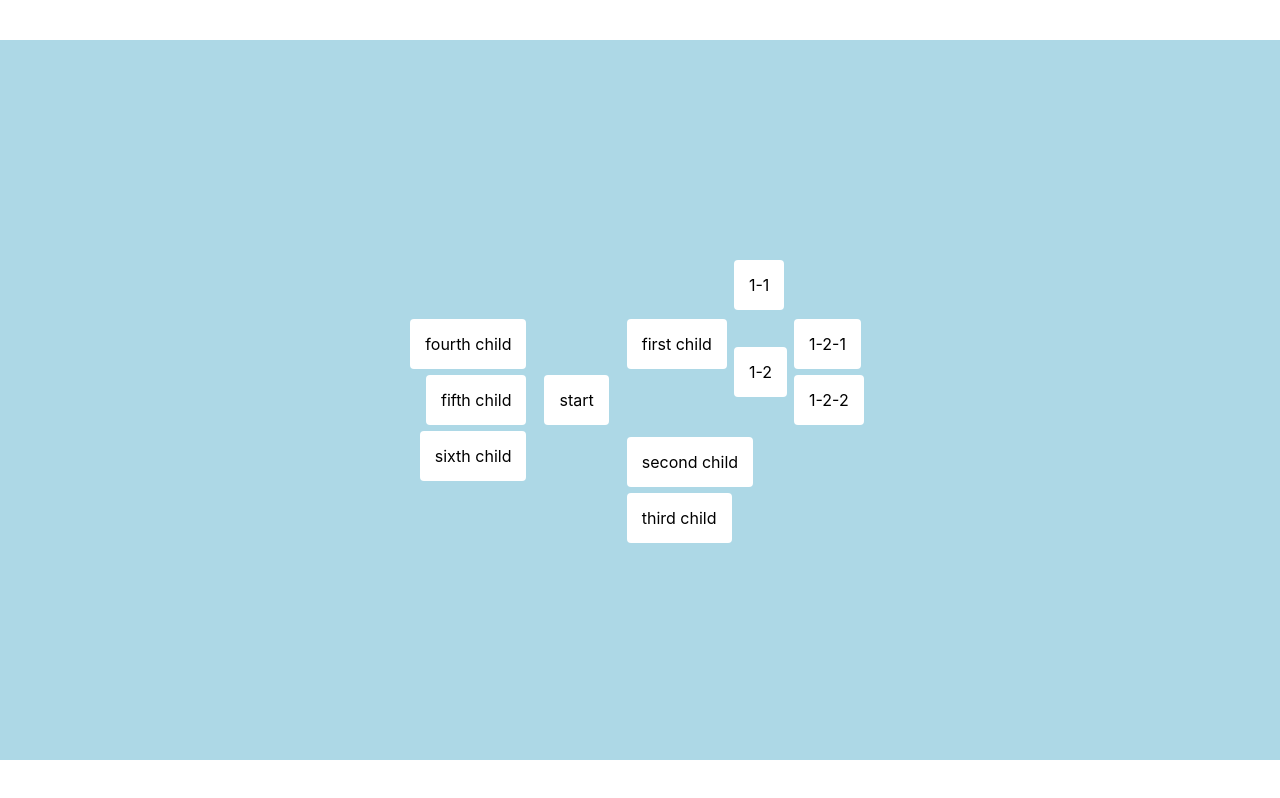
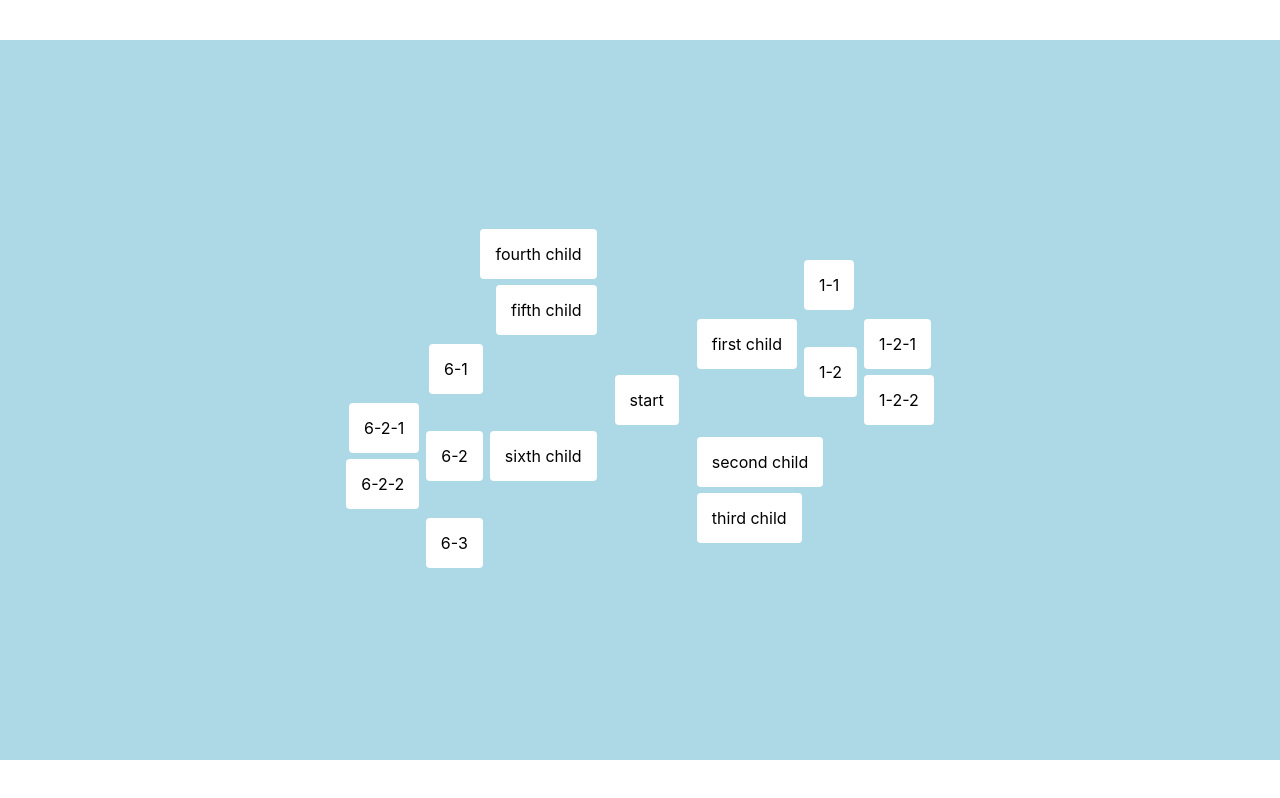
Before and after one commit to svenTheTerrible/mindmapr, a React (Create React App) app: page / in a window 1280 px wide. Built offline with nearby package versions, Linux system fonts and the light colour scheme.

Commit message:
Fix alignment problem on left side of mindmap

```diff
--- a/src/App.tsx
+++ b/src/App.tsx
@@ -63,7 +63,34 @@ export const App: FC = () => {
       {
         id: 6,
         name: "sixth child",
-        children: [],
+        children: [
+          {
+            id: 11,
+            name: "6-1",
+            children: [],
+          },
+          {
+            id: 12,
+            name: "6-2",
+            children: [
+              {
+                id: 14,
+                name: "6-2-1",
+                children: [],
+              },
+              {
+                id: 15,
+                name: "6-2-2",
+                children: [],
+              },
+            ],
+          },
+          {
+            id: 13,
+            name: "6-3",
+            children: [],
+          },
+        ],
       },
     ],
   });
--- /dev/null
+++ b/src/mindmapr/Item.css
@@ -0,0 +1,9 @@
+.leftItem {
+    display: flex;
+    justify-content: end;
+}
+
+.rightItem {
+    display: flex;
+    justify-content: start;
+}
--- a/src/mindmapr/Item.tsx
+++ b/src/mindmapr/Item.tsx
@@ -1,6 +1,7 @@
 import { HasIdAndChildren } from "./Mindmapr";
 import { ReactNode } from "react";
 import { ItemGroup } from "./ItemGroup";
+import "./Item.css";
 
 interface ItemProps<T extends HasIdAndChildren> {
   item: T;
@@ -14,7 +15,7 @@ export const Item = <T extends HasIdAndChildren>({
   side,
 }: ItemProps<T>) => {
   return (
-    <table>
+    <table className={side === "left" ? "leftItem" : "rightItem"}>
       <tbody>
         <tr>
           <td>
```
